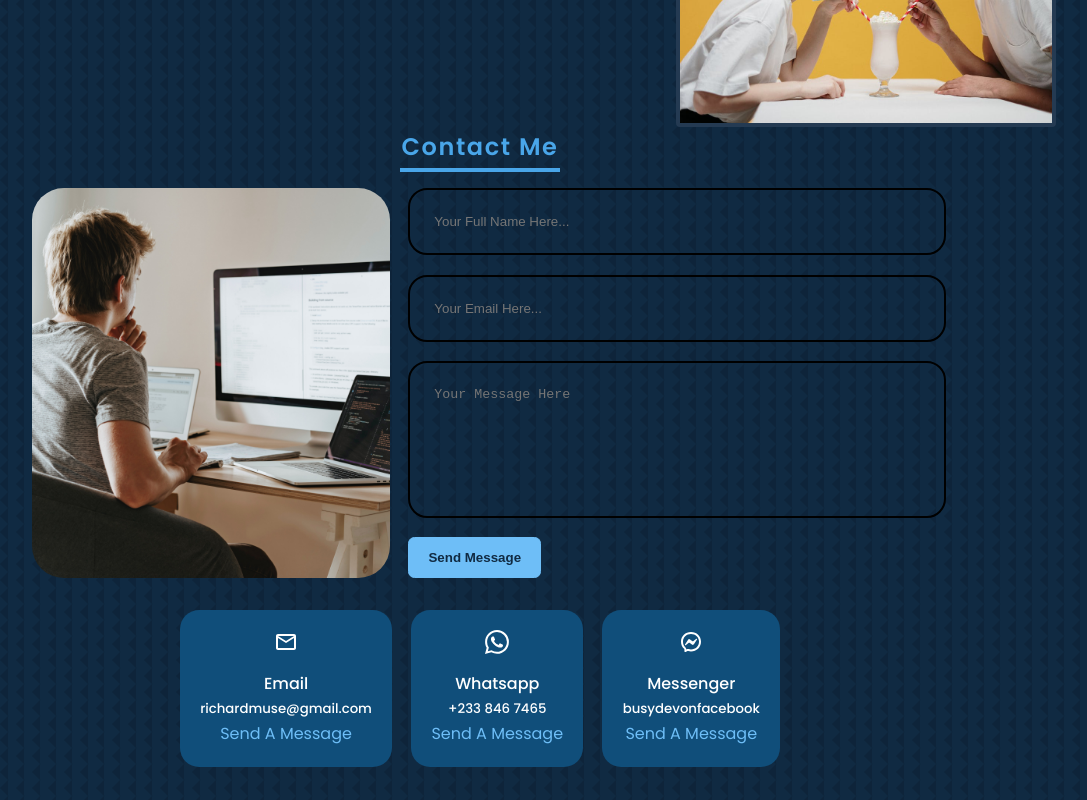
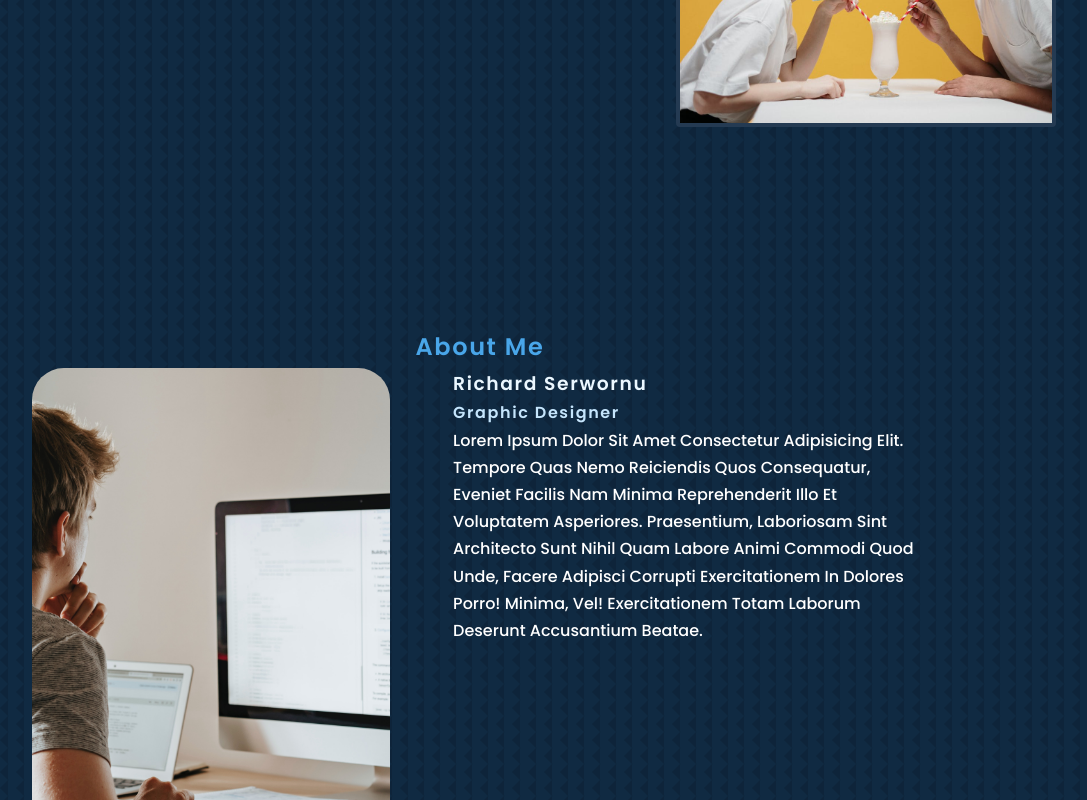
Before and after one commit to MrEben/Richies-Muse-Portfolio, a React (Create React App) app: page / in a window 1280 px wide. Shown: the part 2020-2820 px from the top of the page, without its empty margins (160-1247 px from the left). Built offline with nearby package versions, Linux system fonts and the light colour scheme; the HTML template or start-up script is replaced by a standard one.

Commit message:
added about page

```diff
--- a/src/App.js
+++ b/src/App.js
@@ -14,7 +14,7 @@ const App = () => {
       <Header />
       <ScrollButton />
       <Works />
-      {/* <About /> */}
+      <About />
       <Contact />
       <Footer />
     </>
--- a/src/components/about/about.css
+++ b/src/components/about/about.css
@@ -1,5 +1,67 @@
-#about{
+/* #about{
     top: 0;
     position: relative;
-    /* height: -100vh; */
+    height: -100vh;
+} */
+
+.container.about__container {
+  width: 70%;
+  display: grid;
+  grid-template-columns: 40% 53%;
+  gap: 7%;
+  height: 100vh;
+  margin-bottom: 2rem;
 }
+#about h2 {
+  color: var(--clr-primary-5);
+  text-transform: capitalize;
+  font-weight: 700;
+  letter-spacing: var(--spacing);
+  display: flex;
+  justify-content: center;
+  margin-bottom: 0;
+}
+
+.about-img {
+  height: 80%;
+  width: 100%;
+  border-radius: 2rem;
+}
+.about-message {
+  align-items: center;
+}
+.about-message h3 {
+  color: var(--clr-primary-10);
+  text-transform: capitalize;
+  font-weight: 700;
+  letter-spacing: var(--spacing);
+  margin-bottom: 0;
+}
+.about-message p {
+  color: var(--clr-primary-9);
+  text-transform: capitalize;
+  font-weight: 700;
+  letter-spacing: var(--spacing);
+  margin-bottom: 0;
+}
+
+/* =====MEDIA QUERRIES(MEDIUM)====== */
+
+@media screen and (max-width: 1024px) {
+  .container.contact__container {
+    width: 80%;
+    display: flex;
+    flex-direction: column;
+    gap: 2rem;
+  }
+}
+/* =====MEDIA QUERRIES(SMALL)====== */
+
+@media screen and (max-width: 600px) {
+  .container.about__container {
+    width: 90%;
+    display: flex;
+    flex-direction: column;
+    gap: 2rem;
+  }
+}
--- a/src/components/about/about.js
+++ b/src/components/about/about.js
@@ -1,10 +1,29 @@
 import React from 'react';
 import './about.css';
+import Img from '../header/images/new.jpg';
 
 const About = () => {
   return (
     <>
-      <section id="about">about</section>
+      <section id="about">
+        <h2>about Me</h2>
+        <div className="container about__container">
+          <img className="about-img" src={Img} alt="" />
+          <div className="about-message">
+            <h3>Richard Serwornu</h3>
+            <p>Graphic designer</p>
+            <h4>
+              Lorem ipsum dolor sit amet consectetur adipisicing elit. Tempore
+              quas nemo reiciendis quos consequatur, eveniet facilis nam minima
+              reprehenderit illo et voluptatem asperiores. Praesentium,
+              laboriosam sint architecto sunt nihil quam labore animi commodi
+              quod unde, facere adipisci corrupti exercitationem in dolores
+              porro! Minima, vel! Exercitationem totam laborum deserunt
+              accusantium beatae.
+            </h4>
+          </div>
+        </div>
+      </section>
     </>
   );
 };
--- a/src/components/contact/contact.css
+++ b/src/components/contact/contact.css
@@ -4,6 +4,7 @@
 #contact {
   display: grid;
   place-items: center;
+  height: fit-content;
 }
 #contact h2 {
   color: var(--clr-primary-5);
@@ -12,14 +13,12 @@
   letter-spacing: var(--spacing);
   display: flex;
   justify-content: center;
+  margin-bottom: 0;
 }
 .container.contact__container {
   width: 70%;
   display: flex;
   flex-direction: column;
-  /* display: grid;
-  grid-template-columns: 30% 58%;
-  gap: 12%; */
 }
 .upper {
   display: grid;
--- a/src/components/contact/contact.js
+++ b/src/components/contact/contact.js
@@ -7,7 +7,7 @@ import Img from '../header/images/new.jpg';
 
 const Contact = () => {
   return (
-    <div id="contact">
+    <section id="contact">
       <h2>Contact Me</h2>
       <div className="underline"></div>
       <div className="container contact__container">
@@ -66,7 +66,7 @@ const Contact = () => {
           </article>
         </div>
       </div>
-    </div>
+    </section>
   );
 };
 
--- a/src/components/footer/Footer.js
+++ b/src/components/footer/Footer.js
@@ -10,7 +10,7 @@ const Footer = () => {
       </a>
       <ul className="permalinks">
         <li>
-          <a href="#home">home</a>
+          <a href="#header">home</a>
         </li>
         <li>
           <a href="#works">works</a>
```
